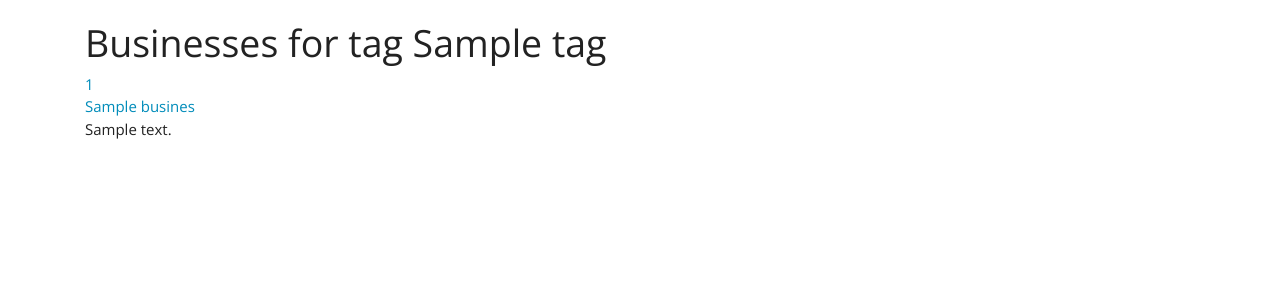
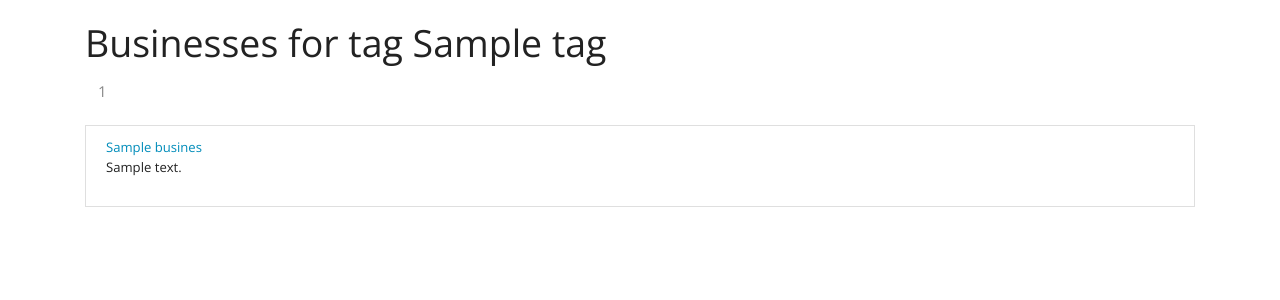
Before and after one commit to QwertygidQ/SpecialHelp, a Flask app: a page that uses app/templates/tag_list.html in a window 1280 px wide. Shown: the part 55-355 px from the top of the page. Run offline with Flask 2, Linux system fonts and the light colour scheme; tables that the repository leaves empty hold one stand-in row (values such as "Sample post"); parts of the project's set-up code (start-up, migrations or seed data) failed here and were passed over; some libraries are stand-ins or nearby versions.

Commit message:
Tag page done

```diff
--- a/app/templates/tag_list.html
+++ b/app/templates/tag_list.html
@@ -2,19 +2,23 @@
 
 {% block content %}
 <h1>{{ _('Businesses for tag %(tag)s', tag=tag_name) }}</h1>
-<div class="ui pagination menu">
+
+<nav>
+    <ul class="pagination">
         {% for i in range(1, pages_count + 1) %}
-    <a class="item" href="{{ url_for('tag_list_page', tag_name=tag_name, page=i) }}">{{ i }}</a>
+            <li class="page-item">
+                <a class="page-link" href="{{ url_for('tag_list_page', tag_name=tag_name, page=i) }}">{{ i }}</a>
+            </li>
         {% endfor %}
-</div>
+    </ul>
+</nav>
 
-<div class="ui divided attached list">
+<ul class="list-group">
     {% for b in businesses %}
-    <div class="item">
+        <li class="list-group-item">
             <a href="{{ url_for('business_page', business_link=b.link) }}">{{ b.name }}</a>
             <p>{{ b.address }}</p>
-    </div>
+        </li>
     {% endfor %}
-</div>
-
+</ul>
 {% endblock %}
```
Lines whose indentation alone changed are shown as unchanged.
